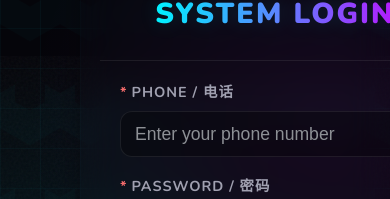
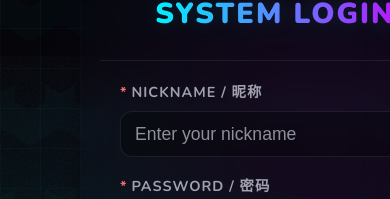
Before and after one commit to MaryJean1984/Mathdatawork, a Vue app in the folder frontend/: page /login in a window 390 px wide. Shown: the part 132-331 px from the top of the page. Built offline with nearby package versions, Linux system fonts and the light colour scheme.

Commit message:
feat(frontend): revert login requirement from phone back to nickname

```diff
--- a/frontend/src/views/Register.vue
+++ b/frontend/src/views/Register.vue
@@ -7,8 +7,8 @@
         </div>
       </template>
       <el-form :model="form" :rules="rules" ref="formRef" label-width="80px" class="glass-form" label-position="top">
-        <el-form-item label="PHONE / 电话" prop="phone">
-          <el-input v-model="form.phone" placeholder="Enter your phone number"></el-input>
+        <el-form-item label="NICKNAME / 昵称" prop="username">
+          <el-input v-model="form.username" placeholder="Enter your nickname"></el-input>
         </el-form-item>
         <el-form-item label="PASSWORD / 密码" prop="password">
           <el-input v-model="form.password" type="password" placeholder="Enter your password"></el-input>
@@ -33,15 +33,12 @@ const isLogin = ref(true)
 const formRef = ref(null)
 
 const form = reactive({
-  phone: '',
+  username: '',
   password: ''
 })
 
 const rules = reactive({
-  phone: [
-    { required: true, message: '请输入电话号码', trigger: 'blur' },
-    { pattern: /^\d{11}$/, message: '请输入有效的11位电话号码', trigger: 'blur' }
-  ],
+  username: [{ required: true, message: '请输入昵称', trigger: 'blur' }],
   password: [{ required: true, message: '请输入密码', trigger: 'blur' }]
 })
 
```
